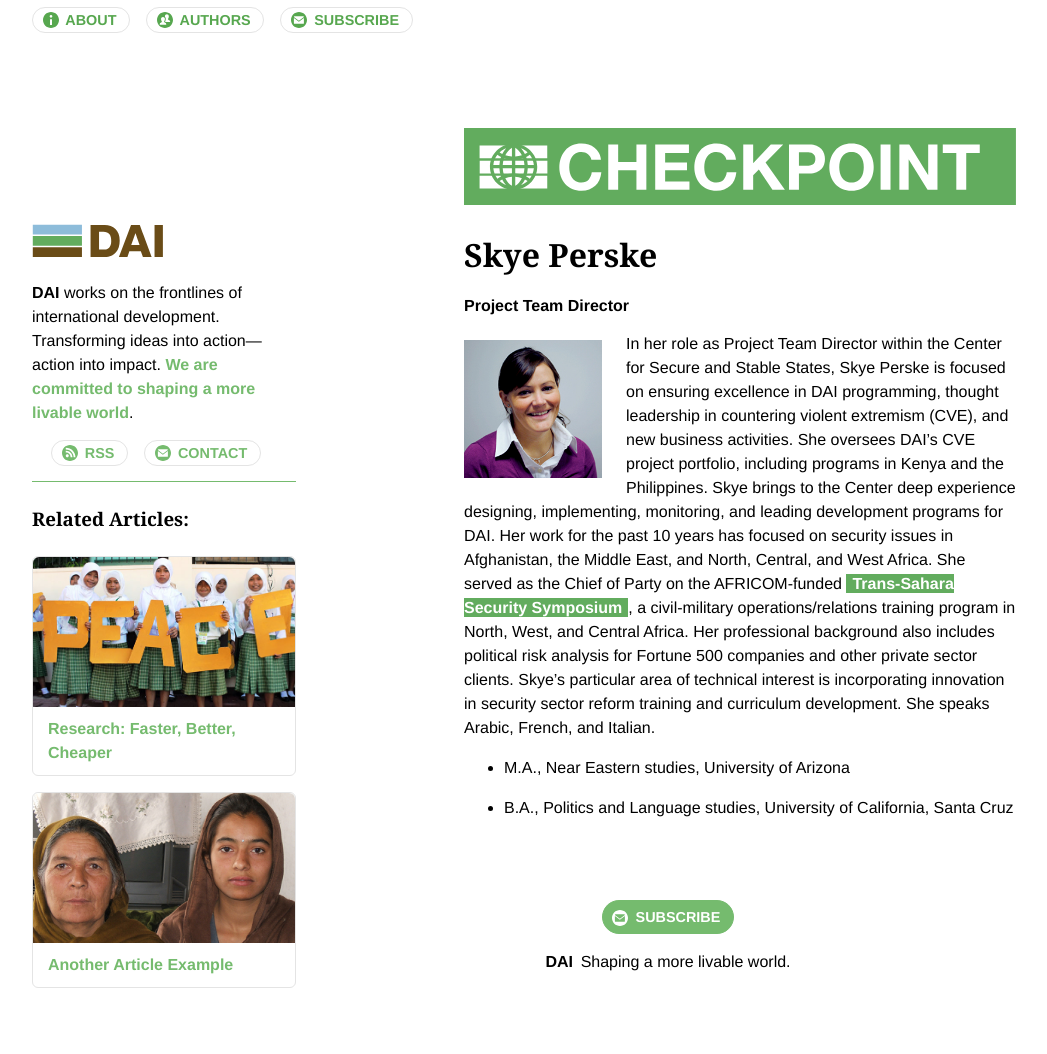
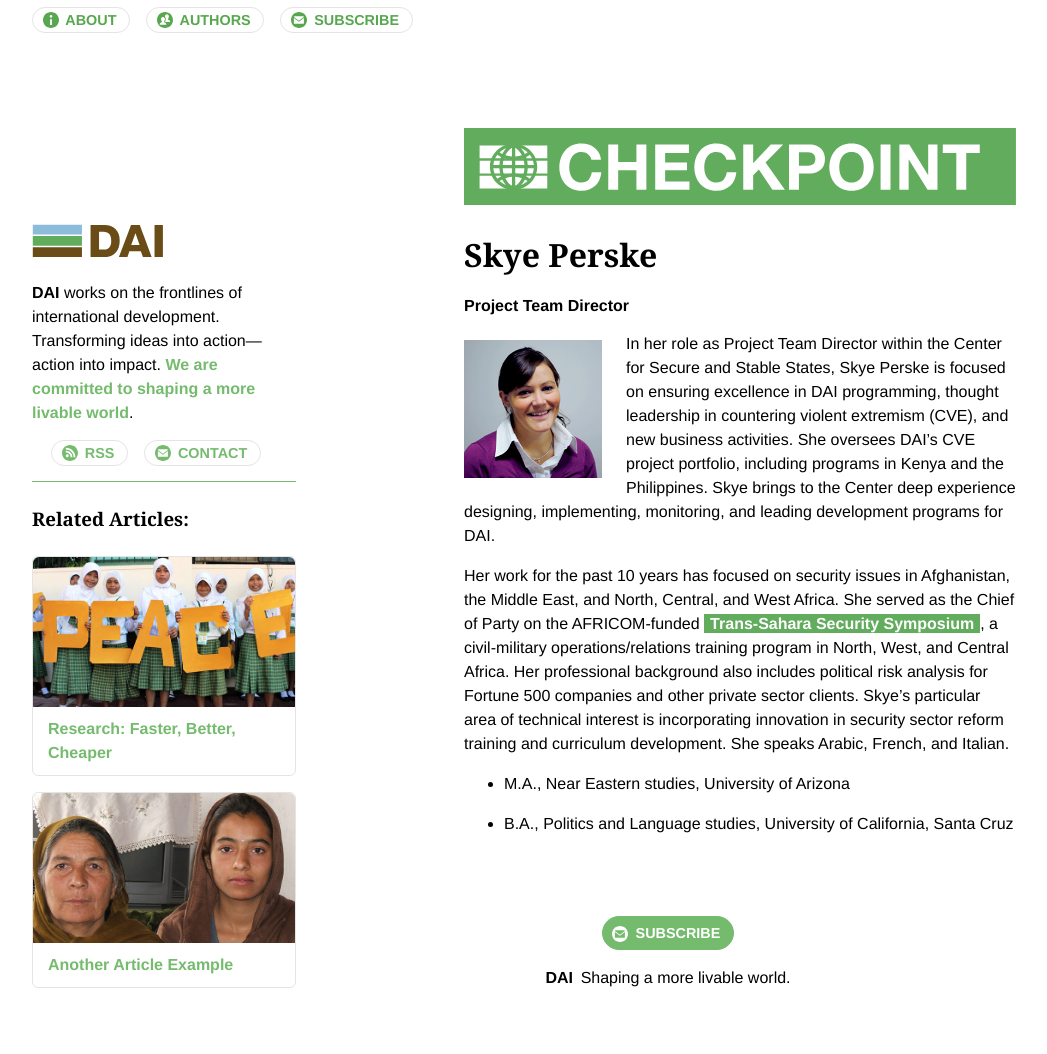
Before and after one commit to BryanSchuetz/CS-, a Jekyll site: the page built from _authors/skye-perske.markdown, in a window 1280 px wide. Shown: the whole page, without its empty margins (116-1163 px from the left). Built offline with Jekyll 4.4.1, drawn with Linux system fonts in a browser that asks for light colours; part of the change alters nothing that is shown.

```diff
--- a/_authors/skye-perske.markdown
+++ b/_authors/skye-perske.markdown
@@ -5,7 +5,9 @@ Job: Project Team Director
 Image: "/uploads/Perske,%20Skyelar%E2%80%9414--jpg--use%20this%20one.jpg"
 ---
 
-In her role as Project Team Director within the Center for Secure and Stable States, Skye Perske is focused on ensuring excellence in DAI programming, thought leadership in countering violent extremism (CVE), and new business activities. She oversees DAI’s CVE project portfolio, including programs in Kenya and the Philippines. Skye brings to the Center deep experience designing, implementing, monitoring, and leading development programs for DAI. Her work for the past 10 years has focused on security issues in Afghanistan, the Middle East, and North, Central, and West Africa. She served as the Chief of Party on the AFRICOM-funded [Trans-Sahara Security Symposium](https://www.dai.com/our-work/projects/africa-trans-sahara-security-symposium-tss), a civil-military operations/relations training program in North, West, and Central Africa. Her professional background also includes political risk analysis for Fortune 500 companies and other private sector clients. Skye’s particular area of technical interest is incorporating innovation in security sector reform training and curriculum development. She speaks Arabic, French, and Italian.
+In her role as Project Team Director within the Center for Secure and Stable States, Skye Perske is focused on ensuring excellence in DAI programming, thought leadership in countering violent extremism (CVE), and new business activities. She oversees DAI’s CVE project portfolio, including programs in Kenya and the Philippines. Skye brings to the Center deep experience designing, implementing, monitoring, and leading development programs for DAI.
+
+<!--more-->Her work for the past 10 years has focused on security issues in Afghanistan, the Middle East, and North, Central, and West Africa. She served as the Chief of Party on the AFRICOM-funded [Trans-Sahara Security Symposium](https://www.dai.com/our-work/projects/africa-trans-sahara-security-symposium-tss), a civil-military operations/relations training program in North, West, and Central Africa. Her professional background also includes political risk analysis for Fortune 500 companies and other private sector clients. Skye’s particular area of technical interest is incorporating innovation in security sector reform training and curriculum development. She speaks Arabic, French, and Italian.
 
 * M.A., Near Eastern studies, University of Arizona
 
```
